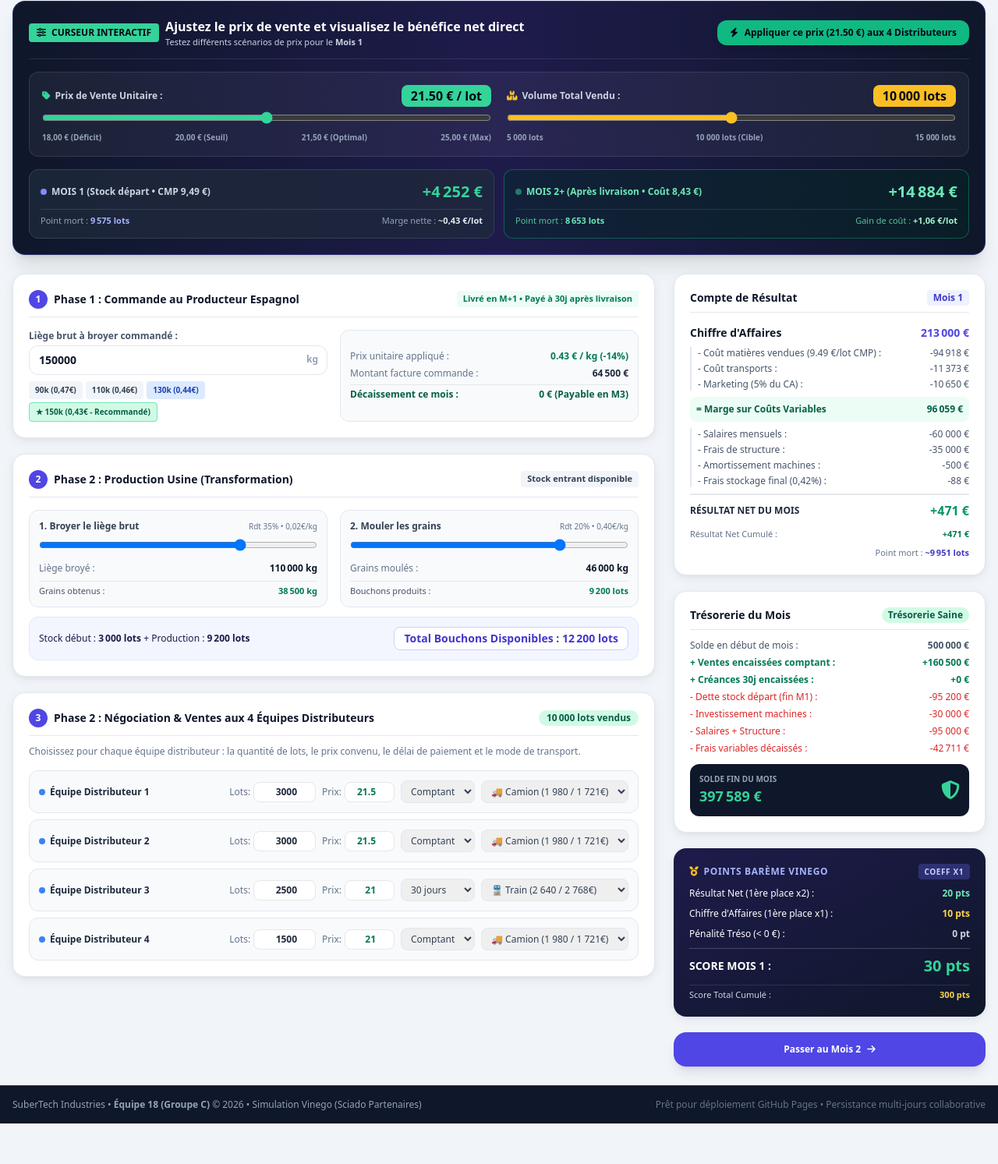
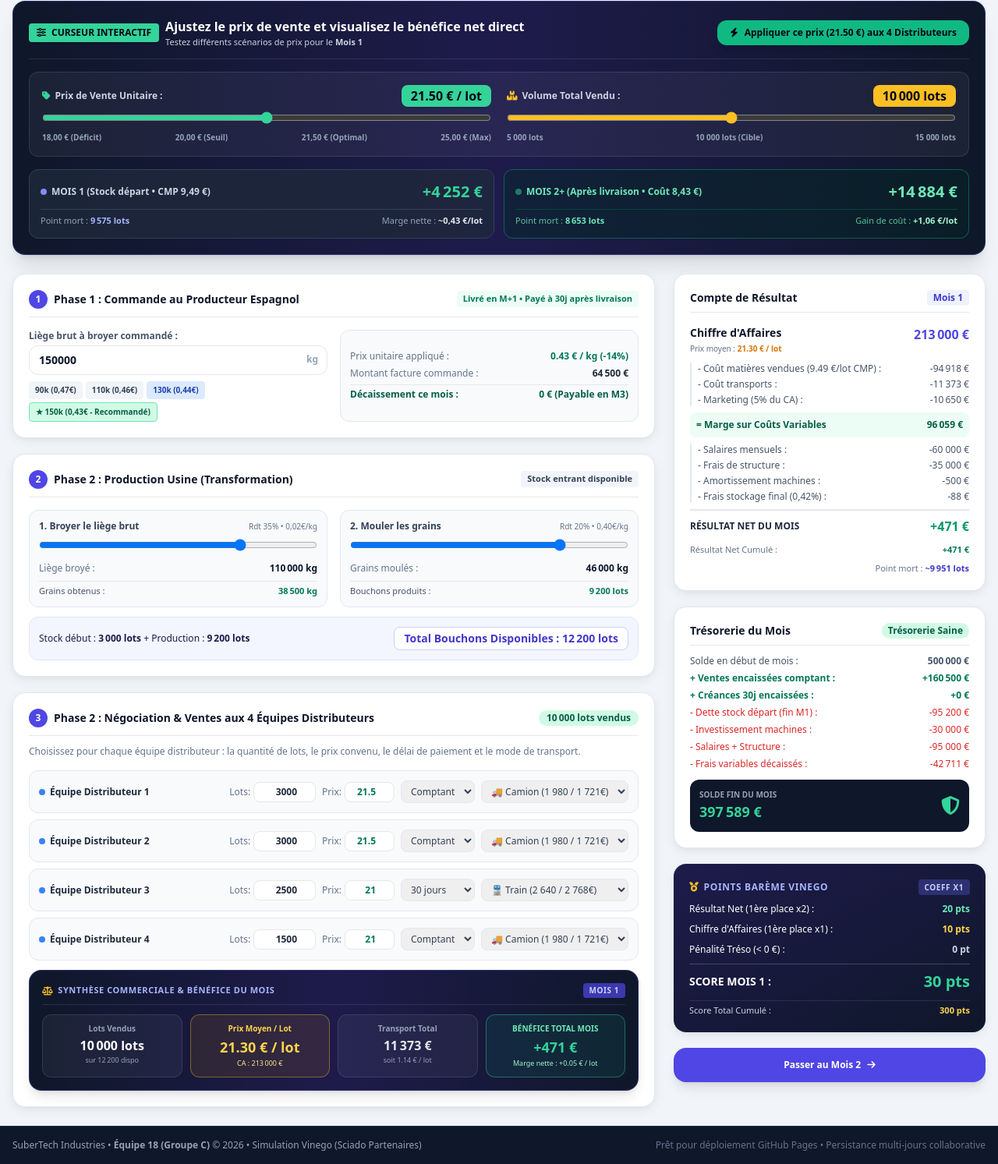
Before and after one commit to Nyl-Sauval/VeraInd., a plain HTML site: page index.html in a window 1280 px wide. Shown: the part 370-1863 px from the top of the page at 78% size. Before the commit the page ends 1811 px from the top, so only its background shows below. Drawn offline with nearby package versions, Linux system fonts and the light colour scheme.

Commit message:
feat: affichage en grand du prix moyen par lot et du bénéfice total du mois dans l'interface et le récapitulatif

```diff
--- a/index.html
+++ b/index.html
@@ -484,6 +484,48 @@
               </div>
 
             </div>
+
+            <!-- RÉCAPITULATIF DIRECT DES VENTES & BÉNÉFICE DU MOIS -->
+            <div class="mt-4 bg-gradient-to-r from-slate-900 via-indigo-950 to-slate-900 text-white p-4 rounded-2xl border border-indigo-500/30 shadow-lg">
+              <div class="text-[11px] uppercase tracking-wider font-bold text-indigo-300 flex items-center justify-between border-b border-white/10 pb-2 mb-3">
+                <span class="flex items-center space-x-1.5">
+                  <i class="fa-solid fa-scale-balanced text-amber-400"></i>
+                  <span>Synthèse Commerciale & Bénéfice du Mois</span>
+                </span>
+                <span id="badge-recap-ventes-mois" class="bg-indigo-600/70 text-indigo-200 px-2 py-0.5 rounded text-[10px] font-bold">Mois 1</span>
+              </div>
+
+              <div class="grid grid-cols-2 sm:grid-cols-4 gap-2.5 text-center">
+                <!-- Lots vendus -->
+                <div class="bg-white/5 border border-white/10 p-2.5 rounded-xl">
+                  <div class="text-[10px] text-slate-400 font-semibold">Lots Vendus</div>
+                  <div id="out-recap-lots" class="text-base font-black text-white mt-0.5">10 000 lots</div>
+                  <div class="text-[9px] text-slate-400">sur <span id="out-recap-dispo">12 200</span> dispo</div>
+                </div>
+
+                <!-- PRIX MOYEN PAR LOT -->
+                <div class="bg-amber-500/10 border border-amber-400/40 p-2.5 rounded-xl">
+                  <div class="text-[10px] text-amber-300 font-bold">Prix Moyen / Lot</div>
+                  <div id="out-recap-prix-moyen" class="text-lg font-black text-amber-300 mt-0.5">21,30 € / lot</div>
+                  <div class="text-[9px] text-amber-200">CA : <span id="out-recap-ca">213 000 €</span></div>
+                </div>
+
+                <!-- Coût transport moyen -->
+                <div class="bg-white/5 border border-white/10 p-2.5 rounded-xl">
+                  <div class="text-[10px] text-slate-400 font-semibold">Transport Total</div>
+                  <div id="out-recap-transport" class="text-base font-black text-slate-200 mt-0.5">9 652 €</div>
+                  <div class="text-[9px] text-slate-400">soit <span id="out-recap-transport-lot">0,97 €</span> / lot</div>
+                </div>
+
+                <!-- BÉNÉFICE TOTAL DU MOIS -->
+                <div class="bg-emerald-500/10 border border-emerald-400/40 p-2.5 rounded-xl">
+                  <div class="text-[10px] text-emerald-300 font-black uppercase">Bénéfice Total Mois</div>
+                  <div id="out-recap-benef-total" class="text-lg font-black text-emerald-400 mt-0.5">+471 €</div>
+                  <div class="text-[9px] text-emerald-200">Marge nette : <span id="out-recap-marge-lot">+0,05 €</span> / lot</div>
+                </div>
+              </div>
+            </div>
+
           </div>
 
         </div>
@@ -499,9 +541,12 @@
             </h3>
 
             <div class="space-y-2 text-xs">
-              <div class="flex justify-between font-bold text-slate-900 text-sm">
-                <span>Chiffre d'Affaires</span>
-                <span id="out-ca" class="text-indigo-600 font-black">213 000 €</span>
+              <div class="flex justify-between items-start font-bold text-slate-900 text-sm">
+                <div>
+                  <span>Chiffre d'Affaires</span>
+                  <div class="text-[10px] text-slate-500 font-normal">Prix moyen : <strong id="out-pnl-prix-moyen" class="text-amber-600 font-bold">21,30 € / lot</strong></div>
+                </div>
+                <span id="out-ca" class="text-indigo-600 font-black text-base">213 000 €</span>
               </div>
 
               <div class="pl-2 space-y-1 text-slate-600 border-l-2 border-slate-200">
@@ -1029,6 +1074,37 @@
         badgeVendu.className = 'text-xs bg-emerald-100 text-emerald-800 font-bold px-2.5 py-0.5 rounded-full';
       }
 
+      // Recap commercial : Prix moyen, volume, transport, bénéfice
+      const prixMoyen = res.lotsVendusTotal > 0 ? (res.caTotal / res.lotsVendusTotal) : 0;
+      const elRecapLots = document.getElementById('out-recap-lots');
+      if (elRecapLots) elRecapLots.innerText = res.lotsVendusTotal.toLocaleString('fr-FR') + ' lots';
+      const elRecapDispo = document.getElementById('out-recap-dispo');
+      if (elRecapDispo) elRecapDispo.innerText = res.totalBouchonsDispoLots.toLocaleString('fr-FR');
+      const elRecapPm = document.getElementById('out-recap-prix-moyen');
+      if (elRecapPm) elRecapPm.innerText = prixMoyen.toFixed(2) + ' € / lot';
+      const elPnlPm = document.getElementById('out-pnl-prix-moyen');
+      if (elPnlPm) elPnlPm.innerText = prixMoyen.toFixed(2) + ' € / lot';
+      const elRecapCa = document.getElementById('out-recap-ca');
+      if (elRecapCa) elRecapCa.innerText = Math.round(res.caTotal).toLocaleString('fr-FR') + ' €';
+
+      const transportMoyen = res.lotsVendusTotal > 0 ? (res.coutTransportTotal / res.lotsVendusTotal) : 0;
+      const elRecapTr = document.getElementById('out-recap-transport');
+      if (elRecapTr) elRecapTr.innerText = Math.round(res.coutTransportTotal).toLocaleString('fr-FR') + ' €';
+      const elRecapTrLot = document.getElementById('out-recap-transport-lot');
+      if (elRecapTrLot) elRecapTrLot.innerText = transportMoyen.toFixed(2) + ' €';
+
+      const benefTotal = res.resultatNet;
+      const elRecapBenef = document.getElementById('out-recap-benef-total');
+      if (elRecapBenef) {
+        elRecapBenef.innerText = (benefTotal >= 0 ? '+' : '') + Math.round(benefTotal).toLocaleString('fr-FR') + ' €';
+        elRecapBenef.className = benefTotal >= 0 ? 'text-lg font-black text-emerald-400 mt-0.5' : 'text-lg font-black text-red-400 mt-0.5';
+      }
+      const margeNetteLot = res.lotsVendusTotal > 0 ? (benefTotal / res.lotsVendusTotal) : 0;
+      const elRecapMarge = document.getElementById('out-recap-marge-lot');
+      if (elRecapMarge) elRecapMarge.innerText = (margeNetteLot >= 0 ? '+' : '') + margeNetteLot.toFixed(2) + ' €';
+      const elBadgeRecapVentes = document.getElementById('badge-recap-ventes-mois');
+      if (elBadgeRecapVentes) elBadgeRecapVentes.innerText = 'Mois ' + m;
+
       // P&L du mois actif
       document.getElementById('out-ca').innerText = Math.round(res.caTotal).toLocaleString('fr-FR') + ' €';
       document.getElementById('txt-cout-unitaire').innerText = res.cmpBouchonLot.toFixed(2);
@@ -1126,7 +1202,7 @@
 
         { section: '🤝 COMMERCIALISATION & VENTES' },
         { label: 'Lots vendus aux distributeurs', u: 'lots', v1: r1.lotsVendusTotal, v2: r2.lotsVendusTotal, v3: r3.lotsVendusTotal, v4: r4.lotsVendusTotal, tot: all.totaux.lotsCumule },
-        { label: 'Prix moyen de vente', u: '€/lot', v1: r1.prixMoyenLot.toFixed(2), v2: r2.prixMoyenLot.toFixed(2), v3: r3.prixMoyenLot.toFixed(2), v4: r4.prixMoyenLot.toFixed(2), tot: (all.totaux.caCumule / all.totaux.lotsCumule).toFixed(2) },
+        { label: 'PRIX MOYEN PAR LOT', u: '€/lot', highlightGold: true, v1: r1.prixMoyenLot.toFixed(2), v2: r2.prixMoyenLot.toFixed(2), v3: r3.prixMoyenLot.toFixed(2), v4: r4.prixMoyenLot.toFixed(2), tot: (all.totaux.caCumule / all.totaux.lotsCumule).toFixed(2) },
         { label: 'Coûts de transport pris en charge', u: '€', v1: r1.coutTransportTotal, v2: r2.coutTransportTotal, v3: r3.coutTransportTotal, v4: r4.coutTransportTotal, tot: r1.coutTransportTotal + r2.coutTransportTotal + r3.coutTransportTotal + r4.coutTransportTotal },
         { label: 'Frais de marketing (5%)', u: '€', v1: r1.fraisMarketing, v2: r2.fraisMarketing, v3: r3.fraisMarketing, v4: r4.fraisMarketing, tot: r1.fraisMarketing + r2.fraisMarketing + r3.fraisMarketing + r4.fraisMarketing },
 
@@ -1138,8 +1214,8 @@
         { label: '= Marge sur Coûts Variables', u: '€', v1: r1.margeBrute, v2: r2.margeBrute, v3: r3.margeBrute, v4: r4.margeBrute, tot: r1.margeBrute + r2.margeBrute + r3.margeBrute + r4.margeBrute },
         { label: '- Charges fixes (Salaires + Structure)', u: '€', v1: -r1.chargesFixes, v2: -r2.chargesFixes, v3: -r3.chargesFixes, v4: -r4.chargesFixes, tot: -(r1.chargesFixes * 4) },
         { label: '- Frais de stockage (0,42%)', u: '€', v1: -r1.fraisStockage, v2: -r2.fraisStockage, v3: -r3.fraisStockage, v4: -r4.fraisStockage, tot: -(r1.fraisStockage + r2.fraisStockage + r3.fraisStockage + r4.fraisStockage) },
-        { label: '= RÉSULTAT NET DU MOIS', u: '€', highlightGreen: true, v1: r1.resultatNet, v2: r2.resultatNet, v3: r3.resultatNet, v4: r4.resultatNet, tot: all.totaux.rnCumule },
-        { label: '= RÉSULTAT NET CUMULÉ', u: '€', bold: true, v1: r1.rnCumule, v2: r2.rnCumule, v3: r3.rnCumule, v4: r4.rnCumule, tot: all.totaux.rnCumule },
+        { label: '= BÉNÉFICE TOTAL DU MOIS (RN)', u: '€', highlightGreen: true, v1: r1.resultatNet, v2: r2.resultatNet, v3: r3.resultatNet, v4: r4.resultatNet, tot: all.totaux.rnCumule },
+        { label: '= BÉNÉFICE CUMULÉ', u: '€', bold: true, v1: r1.rnCumule, v2: r2.rnCumule, v3: r3.rnCumule, v4: r4.rnCumule, tot: all.totaux.rnCumule },
 
         { section: '💰 TRÉSORERIE & FINANCES' },
         { label: 'Trésorerie début de mois', u: '€', v1: r1.tresoDebut, v2: r2.tresoDebut, v3: r3.tresoDebut, v4: r4.tresoDebut, tot: 500000 },
```
